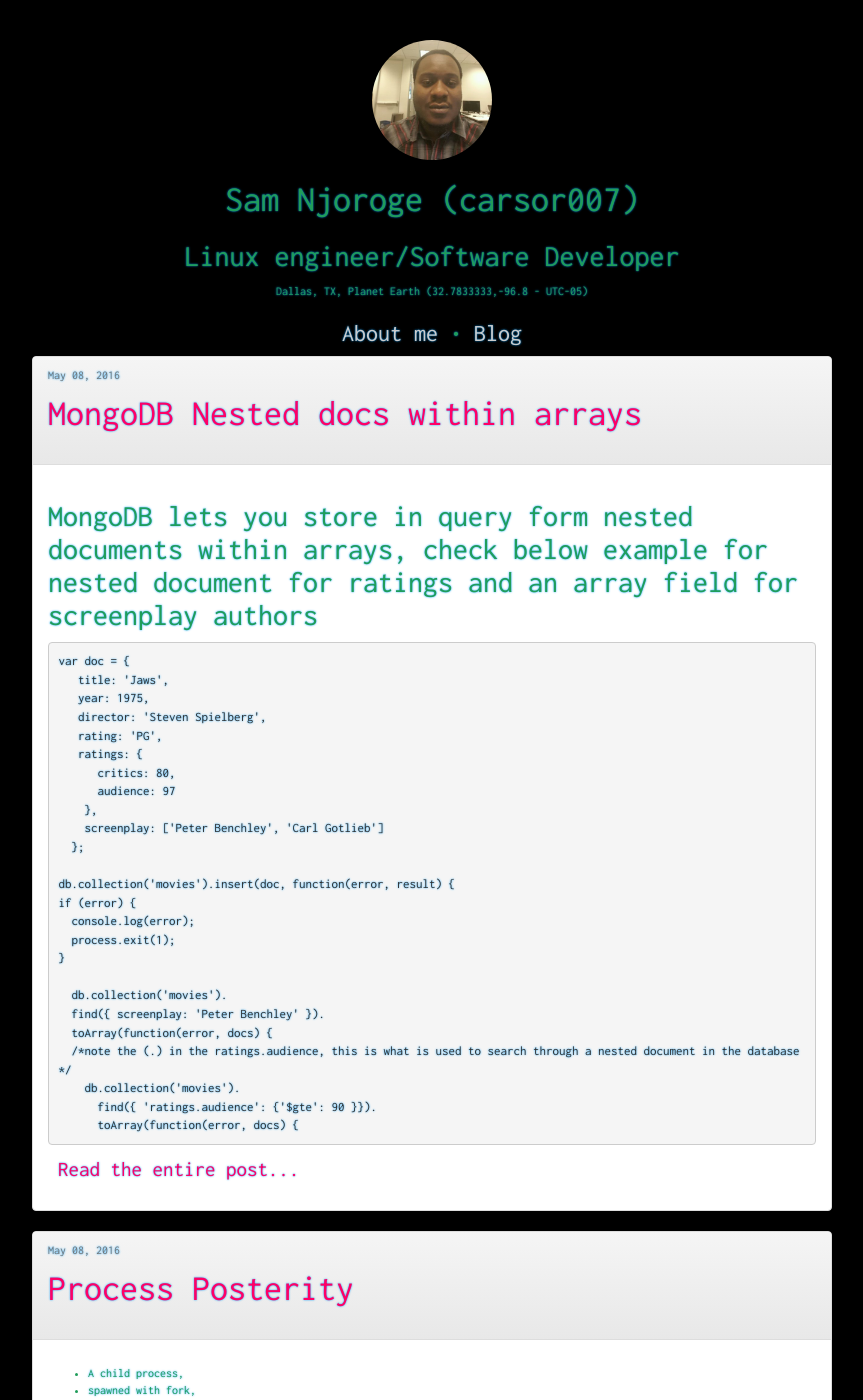
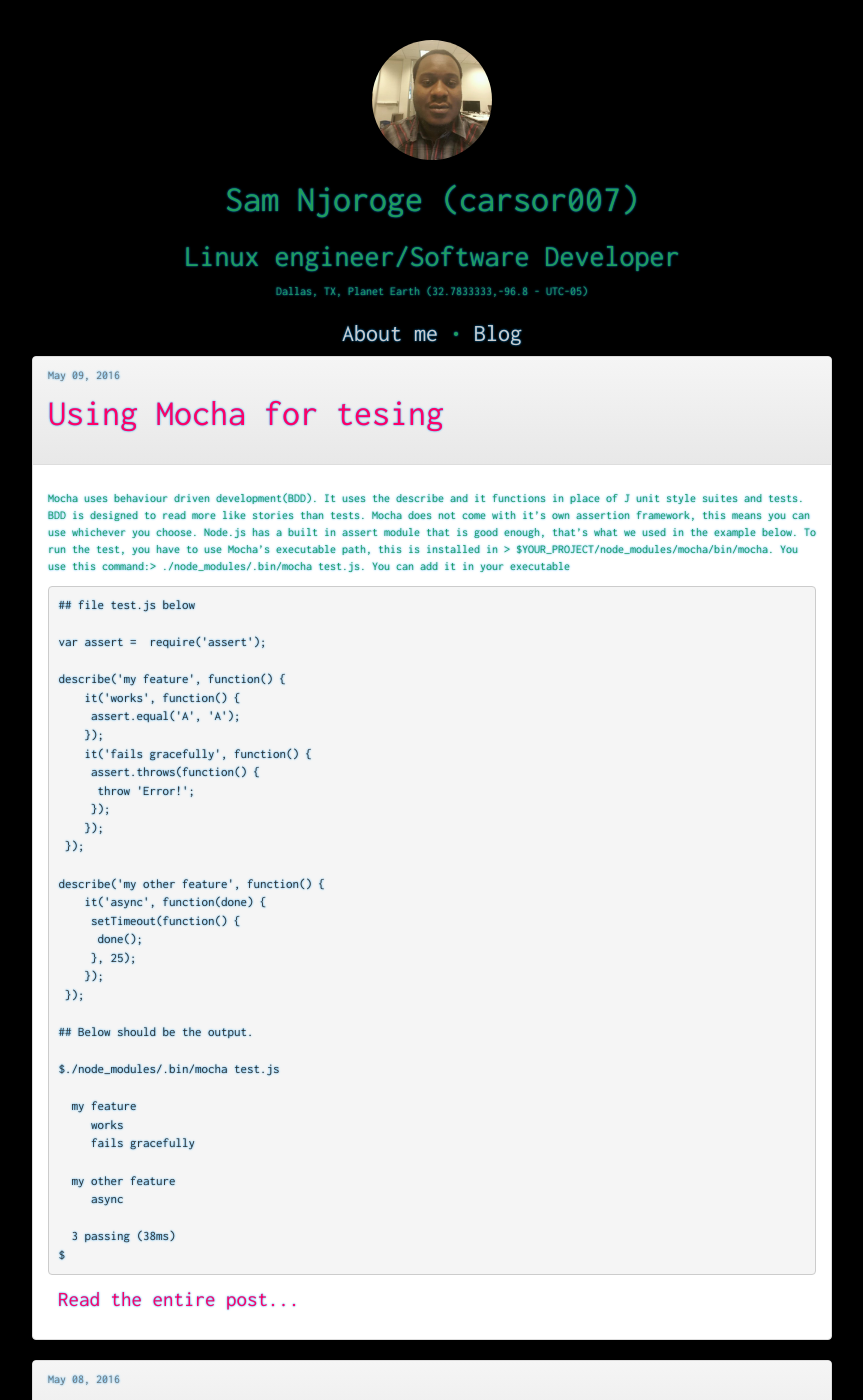
Before and after one commit to carsor007/carsor007.github.io, a Jekyll site: the page built from blog.html, in a window 1280 px wide and 1400 px high. Shown: the whole window, without its empty margins (208-1071 px from the left). Built offline with Jekyll 4.4.1, drawn with Linux system fonts in a browser that asks for light colours; nearby versions of some CDN libraries.

Commit message:
Update 2016-05-09-using-moch-for testing.md

```diff
--- a/_posts/2016-05-09-using-moch-for testing.md
+++ b/_posts/2016-05-09-using-moch-for testing.md
@@ -1,5 +1,12 @@
 ---
-published: false
+layout: post
+type: post
+tags:
+  - Testing
+  - NodeJS
+  - Mocha
+published: true
+title: Using Mocha for tesing
 ---
  Mocha uses behaviour driven development(BDD). It uses the describe and it functions in place of J unit style suites and tests. BDD is designed to read more like stories than tests. Mocha does not come with it's own assertion framework, this means you can use whichever you choose. Node.js  has a built in assert module that is good enough, that's what we used in the example below.
  To run the test, you have to use Mocha's executable path, this is installed in > $YOUR_PROJECT/node_modules/mocha/bin/mocha. You use this command:> ./node_modules/.bin/mocha test.js. You can add it in your executable
```
